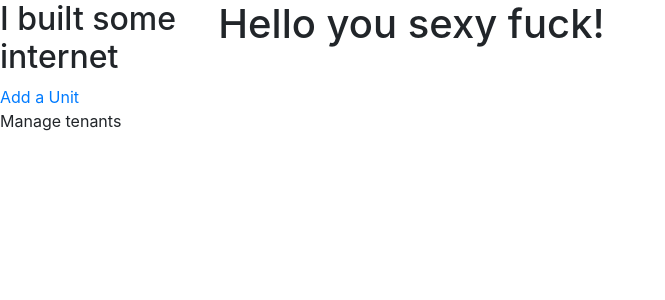
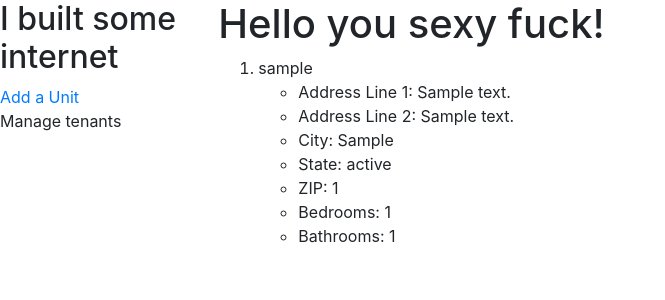
Before and after one commit to Fabrizio-Andrew/landlord_app, a Django app: page / in a window 1280 px wide. Shown: the top 300 px of the page, without its empty margins (0-665 px from the left). Run offline with Django 3.2, Linux system fonts and the light colour scheme; tables that the repository leaves empty hold one stand-in row (values such as "Sample post"); some libraries are stand-ins or nearby versions.

Commit message:
added retrieve list of all units via util.list_units_detailed

```diff
--- a/landlord_app/templates/landlord_app/index.html
+++ b/landlord_app/templates/landlord_app/index.html
@@ -12,13 +12,16 @@
 
 <ol>
   {% for unit in units %}
-    <li>Your property: {{ unit }}</li>
+    <li>{{ unit.nickname }}</li>
 <!--TO-DO: Gonna need some killer logic somewhere for this piece:-->
       <ul>
-        <li>Nickname: {{ nickname }}</li>
-        <li>Address: {{ address }}</li>
-        <li>Bedrooms: {{ bedrooms }}</li>
-        <li>Bathrooms: {{ bathrooms }}</li>
+        <li>Address Line 1: {{ unit.address_line1 }}</li>
+        <li>Address Line 2: {{ unit.address_line2 }}</li>
+        <li>City: {{ unit.city }}</li>
+        <li>State: {{ unit.state }}</li>
+        <li>ZIP: {{ unit.zipcode }}</li>
+        <li>Bedrooms: {{ unit.bedrooms }}</li>
+        <li>Bathrooms: {{ unit.bathrooms }}</li>
       </ul>
   {% endfor %}
 </ol>
--- a/landlord_app/util.py
+++ b/landlord_app/util.py
@@ -1,7 +1,22 @@
 from landlord_app.models import Units
 
-def list_units():
-    return models.Unit.objects.all()
+# This is how I can access object attributes via queries and combine into python dicts nested in a list.  A "DickTucken"
+def list_units_detailed():
+    results = []
+    for x in Units.objects.all():
+        d = {
+            'nickname': x.nickname,
+            'address_line1': x.address_line1,
+            'address_line2': x.address_line2,
+            'city': x.city,
+            'state': x.state,
+            'zipcode': x.zipcode,
+            'bedrooms': x.bedrooms,
+            'bathrooms': x.bathrooms
+        }
+        results.append(d)
+    print(results)
+    return results
 
 def save_unit(submission):
     print(submission)
--- a/landlord_app/views.py
+++ b/landlord_app/views.py
@@ -4,12 +4,21 @@ from landlord_app import util
 # Here's some views:
 
 def index(request):
-    return render(request, "landlord_app/index.html", {
-        "entries": util.list_units
+#    for d in util.list_units_detailed:
+#        nicknames = d.{'nickname'}
+#        address_line1 = d.{'address_line1'}
+#        address_line2 = d.{'address_line2'}
+#        city = d.{'city'}
+#        state = d.{'state'}
+#        zipcode = d.{'zipcode'}
+#        bedrooms = d.{'bedrooms'}
+#        bathrooms = d.{'bathrooms'}
+    return render(request, 'landlord_app/index.html', {
+        'units': util.list_units_detailed
     })
 
 def add_unit(request):
-    return render(request, "landlord_app/add_unit.html")
+    return render(request, 'landlord_app/add_unit.html')
 
 def save_unit(request):
     x = {'nickname': request.POST['nickname'],
@@ -22,7 +31,11 @@ def save_unit(request):
         'bathrooms': request.POST['bathrooms']
     }
     util.save_unit(x)
-    print(util.list_units)
+    #for unit in util.list_units():
+
+
+
     return render(request, 'landlord_app/index.html', {
+        'units': util.list_units
 
     })
```
